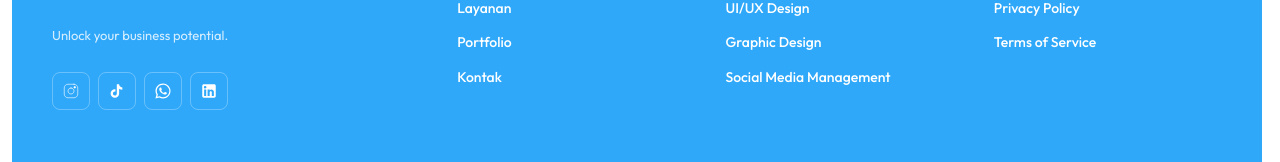
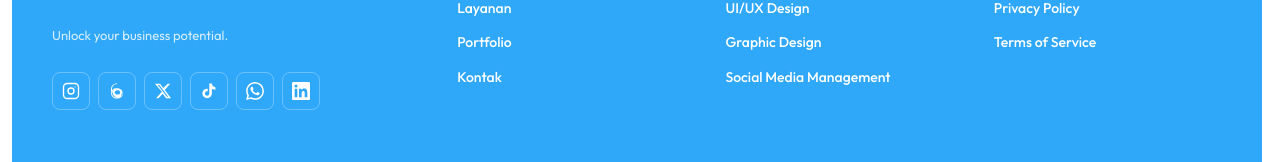
Before and after one commit to Nazca13/Arialabs, a Next.js app: page /terms in a window 1280 px wide. Shown: the part 2918-3080 px from the top of the page. Built offline with nearby package versions, Linux system fonts and the light colour scheme.

Commit message:
fix: browser mockup for hero (no gepeng), fix char images quality, update testimonials 3 new, add Threads+X social icons + update IG url

```diff
--- a/src/components/common/footer/footer.tsx
+++ b/src/components/common/footer/footer.tsx
@@ -13,11 +13,52 @@ const SERVICE_LINKS = [
   { label: 'Social Media Management', href: '/layanan/social-media-management' },
 ]
 
+/* ── Inline social icons (no external files needed, always sharp) ── */
+const SvgInstagram = () => (
+  <svg viewBox="0 0 24 24" fill="none" stroke="currentColor" strokeWidth="1.8" strokeLinecap="round" strokeLinejoin="round" width="18" height="18" aria-hidden="true">
+    <rect x="2" y="2" width="20" height="20" rx="5" ry="5" />
+    <circle cx="12" cy="12" r="4" />
+    <circle cx="17.5" cy="6.5" r="0.8" fill="currentColor" stroke="none" />
+  </svg>
+)
+
+const SvgThreads = () => (
+  <svg viewBox="0 0 24 24" fill="currentColor" width="18" height="18" aria-hidden="true">
+    <path d="M12.186 2c-5.14.032-8.186 3.127-8.186 8.086v3.828c0 4.972 3.065 8.053 8.186 8.086h-.014c2.136-.014 3.93-.59 5.328-1.714 1.62-1.313 2.5-3.238 2.5-5.478v-.078c-.023-2.697-1.254-4.777-3.476-5.87-.967-.464-2.094-.716-3.347-.768l-.09-.003h-.09c-2.42 0-4.348.849-5.525 2.44-.755 1.007-1.136 2.3-1.136 3.848 0 1.51.37 2.783 1.098 3.78.818 1.124 2.09 1.898 3.761 2.266.57.127 1.21.194 1.906.194.044 0 .088 0 .132-.001 1.223-.024 2.274-.32 3.125-.876.917-.594 1.538-1.464 1.793-2.545l-2.002-.446c-.168.666-.513 1.18-1.025 1.516-.566.37-1.3.56-2.185.575-.038 0-.077.001-.115.001-.582 0-1.085-.065-1.497-.193-.972-.3-1.67-.892-2.074-1.76-.274-.587-.41-1.28-.41-2.05 0-1.052.268-1.905.798-2.538.65-.776 1.688-1.17 3.088-1.17h.07c.883.006 1.613.156 2.17.447.748.394 1.165 1.02 1.241 1.862.012.136.018.272.016.406-.044 1.076-.46 1.89-1.2 2.36-.644.408-1.49.617-2.52.617-.015 0-.03 0-.045-.001-1.011-.02-1.764-.252-2.238-.688a1.8 1.8 0 0 1-.576-1.168l-2.016.288c.154 1.17.736 2.11 1.69 2.73.875.568 2.02.872 3.408.9.038 0 .077.001.115.001 1.564 0 2.896-.364 3.952-1.082 1.26-.856 1.96-2.148 2.034-3.738l.002-.12v-.008c0-.195-.008-.39-.023-.582-.192-2.44-1.73-4.07-4.387-4.633-.696-.148-1.47-.225-2.3-.228h-.05c-1.86 0-3.34.504-4.4 1.497-.998.934-1.51 2.273-1.51 3.98 0 .072.001.144.003.215H4.83c0-3.914 2.452-6.286 7.356-6.315h.014c4.74.03 7.3 2.474 7.3 6.315.001 3.825-2.546 6.295-7.3 6.315H12c-4.65-.03-6.686-2.492-6.686-6.315v-3.828C5.314 5.47 7.336 2.95 12 2.955z"/>
+  </svg>
+)
+
+const SvgX = () => (
+  <svg viewBox="0 0 24 24" fill="currentColor" width="18" height="18" aria-hidden="true">
+    <path d="M18.244 2.25h3.308l-7.227 8.26 8.502 11.24H16.17l-4.714-6.231-5.401 6.231H2.747l7.73-8.835L1.254 2.25H8.08l4.253 5.622zm-1.161 17.52h1.833L7.084 4.126H5.117z"/>
+  </svg>
+)
+
+const SvgTikTok = () => (
+  <svg viewBox="0 0 24 24" fill="currentColor" width="18" height="18" aria-hidden="true">
+    <path d="M19.59 6.69a4.83 4.83 0 0 1-3.77-4.25V2h-3.45v13.67a2.89 2.89 0 0 1-2.88 2.5 2.89 2.89 0 0 1-2.89-2.89 2.89 2.89 0 0 1 2.89-2.89c.28 0 .54.04.79.1V9.01a6.33 6.33 0 0 0-.79-.05 6.34 6.34 0 0 0-6.34 6.34 6.34 6.34 0 0 0 6.34 6.34 6.34 6.34 0 0 0 6.33-6.34V8.93a8.2 8.2 0 0 0 4.78 1.52V7a4.85 4.85 0 0 1-1.01-.31z"/>
+  </svg>
+)
+
+const SvgWhatsApp = () => (
+  <svg viewBox="0 0 24 24" fill="currentColor" width="18" height="18" aria-hidden="true">
+    <path d="M17.472 14.382c-.297-.149-1.758-.867-2.03-.967-.273-.099-.471-.148-.67.15-.197.297-.767.966-.94 1.164-.173.199-.347.223-.644.075-.297-.15-1.255-.463-2.39-1.475-.883-.788-1.48-1.761-1.653-2.059-.173-.297-.018-.458.13-.606.134-.133.298-.347.446-.52.149-.174.198-.298.298-.497.099-.198.05-.371-.025-.52-.075-.149-.669-1.612-.916-2.207-.242-.579-.487-.5-.669-.51-.173-.008-.371-.01-.57-.01-.198 0-.52.074-.792.372-.272.297-1.04 1.016-1.04 2.479 0 1.462 1.065 2.875 1.213 3.074.149.198 2.096 3.2 5.077 4.487.709.306 1.262.489 1.694.625.712.227 1.36.195 1.871.118.571-.085 1.758-.719 2.006-1.413.248-.694.248-1.289.173-1.413-.074-.124-.272-.198-.57-.347m-5.421 7.403h-.004a9.87 9.87 0 0 1-5.031-1.378l-.361-.214-3.741.982.998-3.648-.235-.374a9.86 9.86 0 0 1-1.51-5.26c.001-5.45 4.436-9.884 9.888-9.884 2.64 0 5.122 1.03 6.988 2.898a9.825 9.825 0 0 1 2.893 6.994c-.003 5.45-4.437 9.884-9.885 9.884m8.413-18.297A11.815 11.815 0 0 0 12.05 0C5.495 0 .16 5.335.157 11.892c0 2.096.547 4.142 1.588 5.945L.057 24l6.305-1.654a11.882 11.882 0 0 0 5.683 1.448h.005c6.554 0 11.89-5.335 11.893-11.893a11.821 11.821 0 0 0-3.48-8.413z"/>
+  </svg>
+)
+
+const SvgLinkedIn = () => (
+  <svg viewBox="0 0 24 24" fill="currentColor" width="18" height="18" aria-hidden="true">
+    <path d="M20.447 20.452h-3.554v-5.569c0-1.328-.027-3.037-1.852-3.037-1.853 0-2.136 1.445-2.136 2.939v5.667H9.351V9h3.414v1.561h.046c.477-.9 1.637-1.85 3.37-1.85 3.601 0 4.267 2.37 4.267 5.455v6.286zM5.337 7.433a2.062 2.062 0 0 1-2.063-2.065 2.064 2.064 0 1 1 2.063 2.065zm1.782 13.019H3.555V9h3.564v11.452zM22.225 0H1.771C.792 0 0 .774 0 1.729v20.542C0 23.227.792 24 1.771 24h20.451C23.2 24 24 23.227 24 22.271V1.729C24 .774 23.2 0 22.222 0h.003z"/>
+  </svg>
+)
+
 const SOCIALS = [
-  { name: 'Instagram', icon: '/assets/icons/social/instagram.svg', href: 'https://www.instagram.com/arialabs.aquanime?igsh=MWFuNHhxdGRjMWlnbg==' },
-  { name: 'TikTok',    icon: '/assets/icons/social/tiktok.svg',    href: 'https://tiktok.com' },
-  { name: 'WhatsApp',  icon: '/assets/icons/contact/whatsapp.svg', href: 'https://wa.me/6283832886220' },
-  { name: 'LinkedIn',  icon: '/assets/icons/social/linkedin.svg',  href: 'https://linkedin.com' },
+  { name: 'Instagram', href: 'https://www.instagram.com/arialabs.an?igsh=MWswZjlvb2gzdWdwNA==', Icon: SvgInstagram },
+  { name: 'Threads',   href: 'https://www.threads.com/@arialabs.an',                             Icon: SvgThreads   },
+  { name: 'X',         href: 'https://x.com/arialabs',                                            Icon: SvgX         },
+  { name: 'TikTok',    href: 'https://tiktok.com/@arialabs.an',                                   Icon: SvgTikTok    },
+  { name: 'WhatsApp',  href: 'https://wa.me/6283832886220',                                        Icon: SvgWhatsApp  },
+  { name: 'LinkedIn',  href: 'https://linkedin.com',                                               Icon: SvgLinkedIn  },
 ]
 
 export function Footer() {
@@ -57,16 +98,16 @@ export function Footer() {
           </Link>
           <p className={styles.tagline}>{t.footer.tagline}</p>
           <div className={styles.socials}>
-            {SOCIALS.map(s => (
+            {SOCIALS.map(({ name, href, Icon }) => (
               <a
-                key={s.name}
-                href={s.href}
+                key={name}
+                href={href}
                 className={styles.socialBtn}
-                aria-label={s.name}
+                aria-label={name}
                 target="_blank"
                 rel="noopener noreferrer"
               >
-                <Image src={s.icon} alt="" width={18} height={18} aria-hidden="true" />
+                <Icon />
               </a>
             ))}
           </div>
--- a/src/features/home/sections/services/services-section.tsx
+++ b/src/features/home/sections/services/services-section.tsx
@@ -115,8 +115,9 @@ export function ServicesSection() {
                     src={s.image}
                     alt={s.title}
                     fill
+                    quality={90}
                     className={styles.rowImg}
-                    sizes="220px"
+                    sizes="(max-width: 480px) 44vw, (max-width: 768px) 46vw, 350px"
                   />
                 </div>
 
```
Also changed, not shown: src/features/home/sections/testimonials/testimonials.tsx (+10 -10 lines), src/features/portfolio/project-detail/project-detail.tsx (+20 -9 lines), 1 other file (tests, documents, lock files or other folders).
